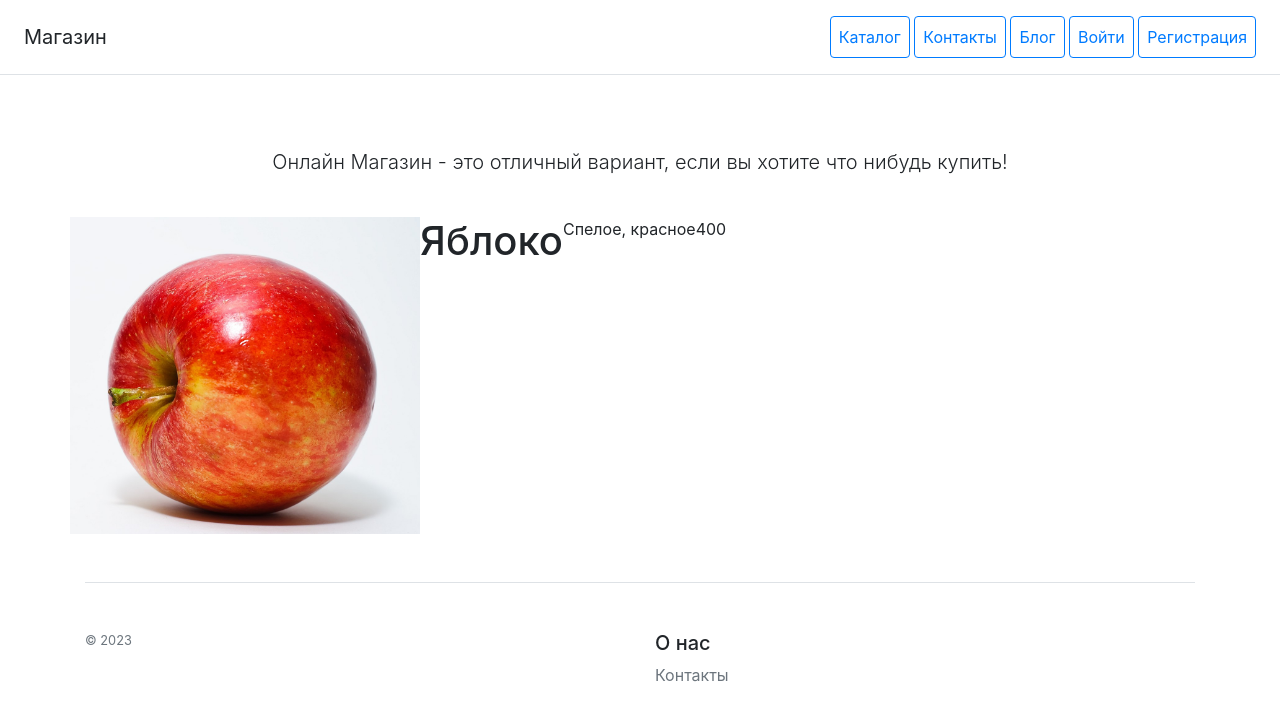
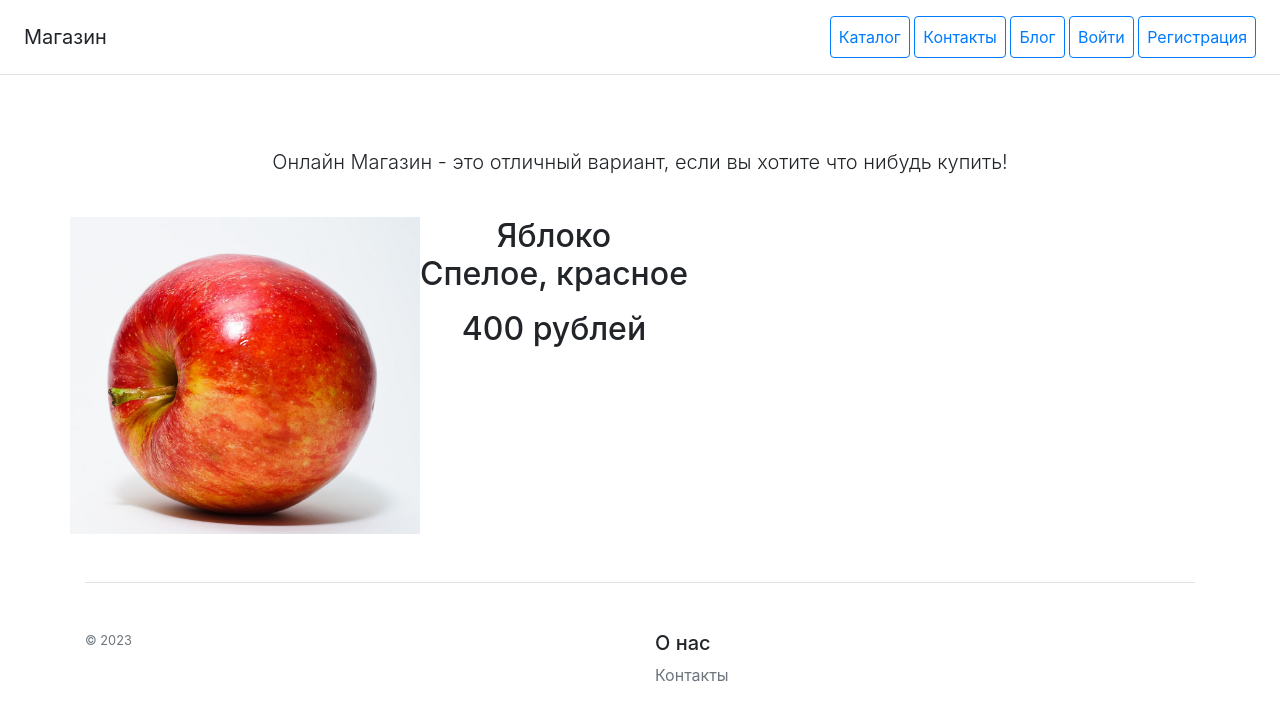
Before and after one commit to polinaKl2101/HW_django, a Django app: page /detail_product/1/ in a window 1280 px wide. Shown: the top 721 px of the page. Run offline with Django 4.2, Linux system fonts and the light colour scheme; data comes from the database, SQL or seed files in the repository; some libraries are stand-ins or nearby versions.

Commit message:
HW 21.1 fix detail_product

```diff
--- a/catalog/templates/catalog/product_detail.html
+++ b/catalog/templates/catalog/product_detail.html
@@ -3,7 +3,9 @@
 {% block content %}
     <img src="{{ object.image|media_path }}" class="img-fluid" alt="IMAGE" width="350px"
          height="350px">
-    <h1>{{ object.product_name }}</h1>
-    <p>{{ object.description }}</p>
-    <p>{{ object.price }}</p>
+    <h2>{{ object.product_name }}</ h2>
+
+    <p>{{ object.description }}</ p>
+
+    <p>{{ object.price }} рублей </p>
 {% endblock %}
```
